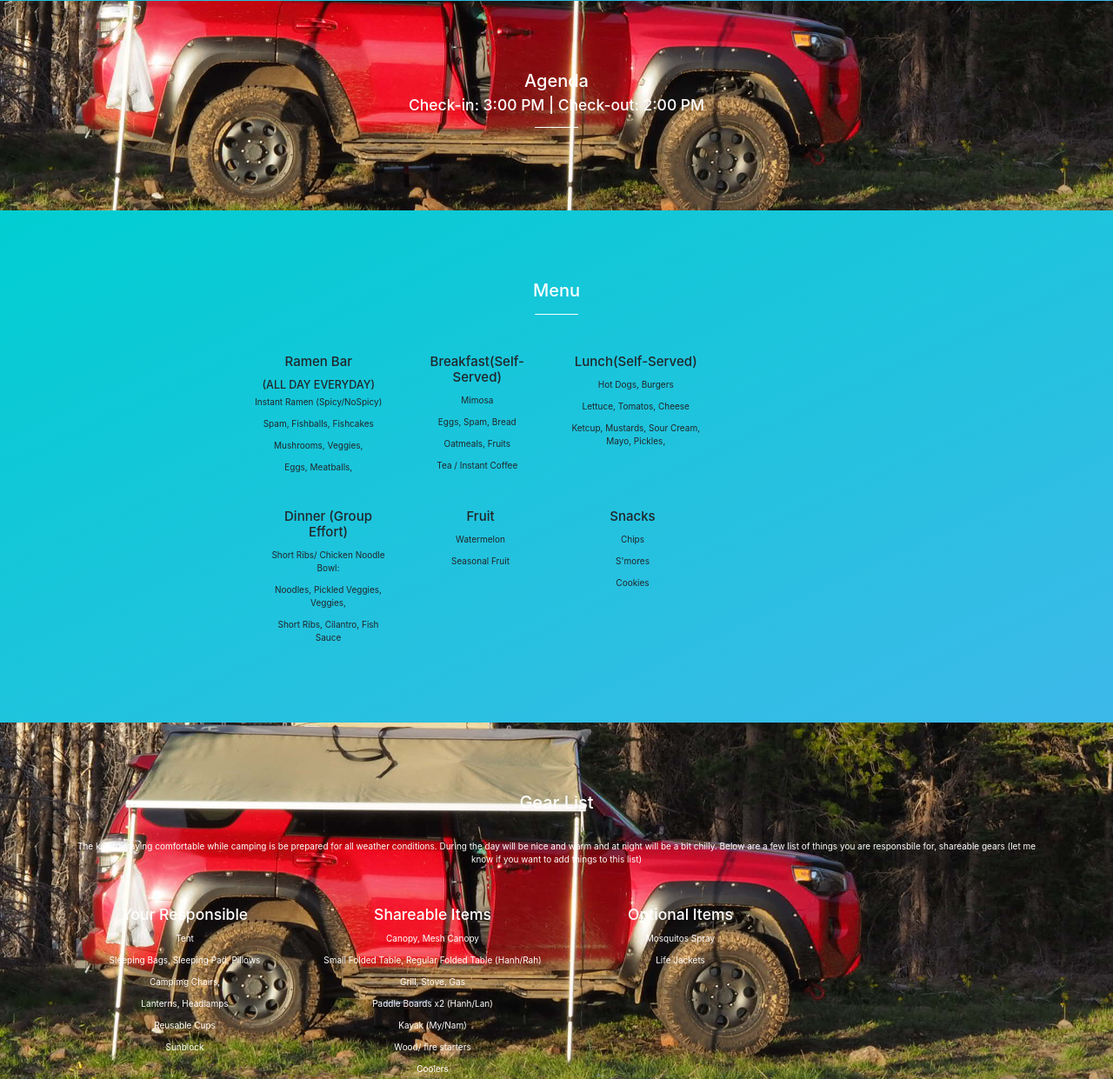
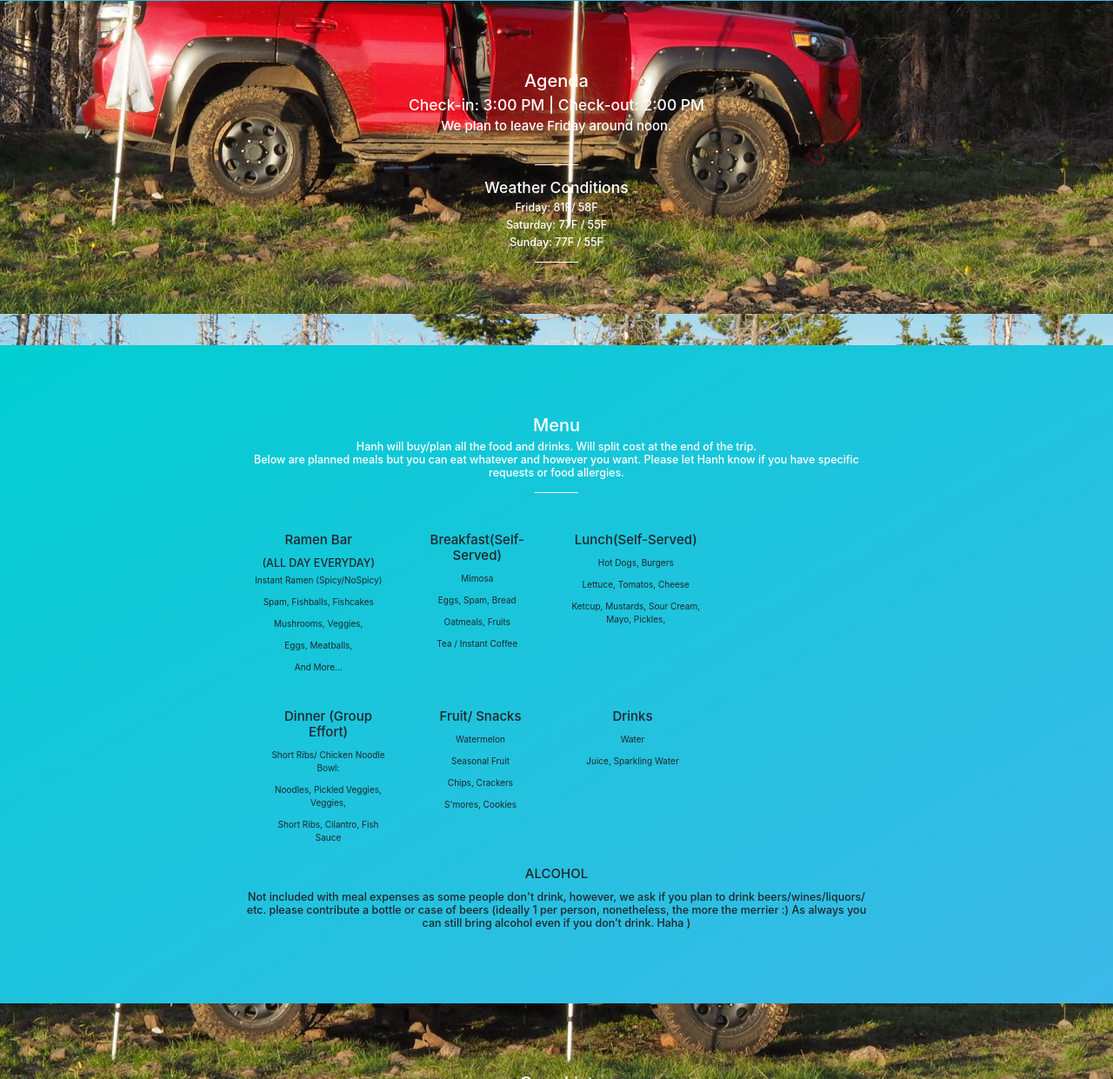
Before and after one commit to Myhanhpham25/portfolio18, a website with bundled scripts: page index.html in a window 1280 px wide. Shown: the part 1559-2800 px from the top of the page at 87% size. Built offline with nearby package versions, Linux system fonts and the light colour scheme; files whose address does not match are found by name.

Commit message:
update final

```diff
--- a/css/style.css
+++ b/css/style.css
@@ -12,6 +12,10 @@
     background-size: cover;
     background-attachment: fixed;
 	}
+
+.weather{
+  background-image: url("../img/portfolio/fullsize/MaggieLakeWeather.png");
+}
 
 .fontcolor{
 	color: #696969;
--- a/index.html
+++ b/index.html
@@ -85,9 +85,9 @@
               <li class="nav-item">
                 <a class="btn btn-primary btn-sm js-scroll-trigger buttoncolor box" href="#gears">Camping Gears</a>
               </li>
-              <li class="nav-item">
+             <!--  <li class="nav-item">
                 <a class="btn btn-primary btn-sm js-scroll-trigger buttoncolor box" href="#contact">contact</a>
-              </li>
+              </li> -->
             </ul>
           </div>
         </div>
@@ -99,7 +99,8 @@
             <div class="col-lg-10 mx-auto">
               <h1 class="text-uppercase">
               <strong class="fontcolor text-white">Calling all Campers!</strong><br>
-              <h2 class="fontcolor text-white">Join us for a wild adventure</h2><h2>July 26-28</h2>
+              <h2 class="fontcolor text-white">Let's celebrate Ha's 30th with a wild adventure</h2>
+              <h2>July 26-28</h2>
               </h1>
               <h2 id="demo"></h2>
               <hr>
@@ -124,13 +125,21 @@
           </div>
         </div>
       </section>
-      <div class="">
+      <div class="text-white">
         <section id="agenda">
           <div class="container">
             <div class="row">
               <div class="col-lg-8 mx-auto text-center">
                 <h2 class="section-heading text-white">Agenda</h2>
                 <h3 class="section-heading text-white">Check-in: 3:00 PM | Check-out: 2:00 PM</h3>
+                <h4 class="text-white">We plan to leave Friday around noon.</h4>
+                <br>
+                <hr class="light my-4">
+                <h3 class="section-heading text-white">Weather Conditions</h3>
+                  <!-- <img src="img/portfolio/fullsize/MaggieLakeWeather.png" alt=""> -->
+                <h5>Friday: 81F/ 58F</h5>
+                <h5>Saturday: 77F / 55F </h5>
+                <h5>Sunday: 77F / 55F </h5>
                 <hr class="light my-4">
               </div>
             </div>
@@ -142,6 +151,7 @@
           <div class="row">
             <div class="col-lg-8 mx-auto text-center">
               <h2 class="section-heading text-white">Menu</h2>
+              <h5 class="text-white">Hanh will buy/plan all the food and drinks. Will split cost at the end of the trip. <br>Below are planned meals but you can eat whatever and however you want. Please let Hanh know if you have specific requests or food allergies.</h5>
               <hr class="light my-4">
               <div class="container">
                 <div class="row">
@@ -154,6 +164,7 @@
                         <p>Spam, Fishballs, Fishcakes</p>
                         <p>Mushrooms, Veggies,</p>
                         <p>Eggs, Meatballs,</p>
+                        <p>And More...</p>
 
                       </div>
                     </div>
@@ -195,26 +206,33 @@
                 </div>
                 <div class="col-lg-3 col-md-6 text-center">
                   <div class="service-box mt-5 mx-auto">
-                    <h4 class="mb-3">Fruit</h4>
+                    <h4 class="mb-3">Fruit/ Snacks</h4>
                     <div id="">
 
                       <p>Watermelon</p>
                       <p>Seasonal Fruit</p>
-                      <p></p>
+                      <p>Chips, Crackers</p>
+                      <p>S'mores, Cookies</p>
 
                     </div>
                   </div>
                 </div>
                 <div class="col-lg-3 col-md-6 text-center">
                   <div class="service-box mt-5 mx-auto">
-                    <h4 class="mb-3">Snacks</h4>
-                    <p>Chips</p>
-                    <p>S'mores</p>
-                    <p>Cookies</p>
+                    <h4 class="mb-3">Drinks</h4>
+                    <p>Water</p>
+                    <p>Juice, Sparkling Water</p>
+                    <p></p>
                   </div>
                 </div>
+
               </div>
+              <br>
+              <div>
+                <h4 class="mb-3">ALCOHOL</h4>
+                <h5>Not included with meal expenses as some people don't drink, however, we ask if you plan to drink beers/wines/liquors/ etc. please contribute a bottle or case of beers (ideally 1 per person, nonetheless, the more the merrier :) As always you can still bring alcohol even if you don’t drink. Haha ) </h5>
 
+              </div>
             </div>
             <p class="mb-4"></p>
           </div>
@@ -245,6 +263,7 @@
                   <p>Lanterns, Headlamps</p>
                   <p>Reusable Cups</p>
                   <p>Sunblock</p>
+                  <p>Personal Toiletries</p>
 
                 </div>
               </div>
@@ -285,7 +304,7 @@
           <div class="row">
             <div class="col-lg-8 mx-auto text-center">
               <h1 class="text-uppercase">
-              <strong class="fontcolor">Please confirm your attendence!</strong>
+              <strong class="fontcolor">Excited to see you there!</strong>
               </h1>
               <!-- <img id="me" src="./img/me.png" width="200px" alt="me photo"> -->
               <hr class="my-4">
```
Also changed, not shown: img/portfolio/fullsize/MaggieLakeWeather.png (added).
